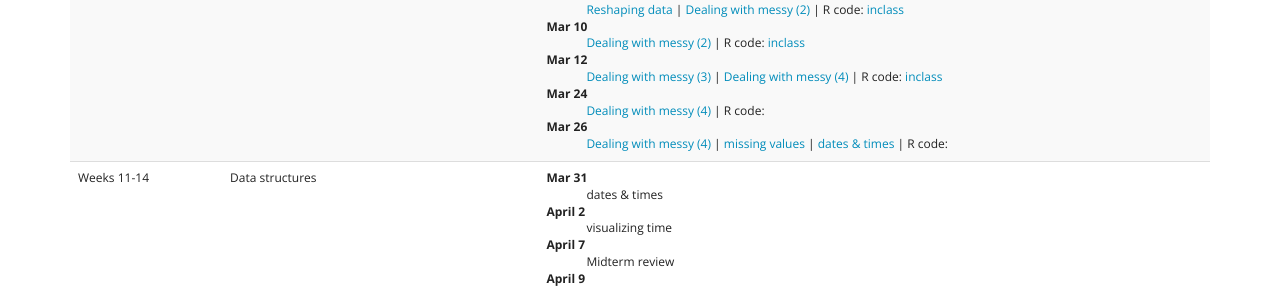
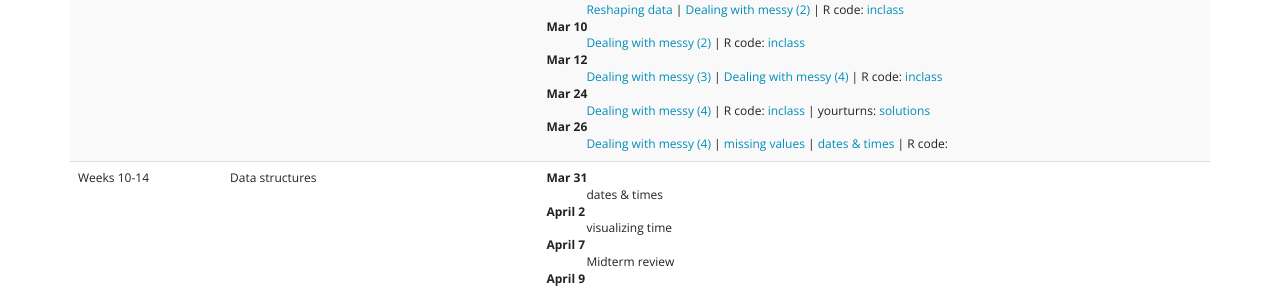
Before and after one commit to Stat480-at-ISU/Stat480-at-ISU.github.io, a Jekyll site: the page built from schedule.html, in a window 1280 px wide. Shown: the part 859-1147 px from the top of the page. Built offline with Jekyll 4.4.1, drawn with Linux system fonts in a browser that asks for light colours.

Commit message:
update sched

```diff
--- a/schedule.html
+++ b/schedule.html
@@ -113,7 +113,7 @@ The full syllabus is available <a href="syllabus.pdf" target=_blank>here</a>.
           <dd><a href="../materials-2020/03_tidyverse/07_messy-3.html" target=_blank>Dealing with messy (3)</a> | <a href="../materials-2020/03_tidyverse/08_messy-4.html" target=_blank>Dealing with messy (4)</a> | R code: <a href="code/mar12-inclass.R">inclass</a></dd>
 
           <dt>Mar 24</dt>
-          <dd><a href="../materials-2020/03_tidyverse/08_messy-4.html" target=_blank>Dealing with messy (4)</a> | R code: </dd>
+          <dd><a href="../materials-2020/03_tidyverse/08_messy-4.html" target=_blank>Dealing with messy (4)</a> | R code: <a href="code/mar24-inclass.R">inclass</a> | yourturns: <a href="../materials-2020/03_tidyverse/yourturns/08_messy-4.html">solutions</a></dd>
           <dt>Mar 26</dt>
           <dd><a href="../materials-2020/03_tidyverse/08_messy-4.html" target=_blank>Dealing with messy (4)</a> | <a href="../materials-2020/03_tidyverse/09_missing-values.html" target=_blank>missing values</a> | <a href="../materials-2020/04_data-structures/01_dates-and-time.html" target=_blank>dates & times</a> | R code: </dd>
 
@@ -121,7 +121,7 @@ The full syllabus is available <a href="syllabus.pdf" target=_blank>here</a>.
         </td>
       </tr>
       <tr>
-        <td>Weeks 11-14</td>
+        <td>Weeks 10-14</td>
         <td>Data structures</td>
         <td>
           <dl>
```
Also changed, not shown: 3 other files.
